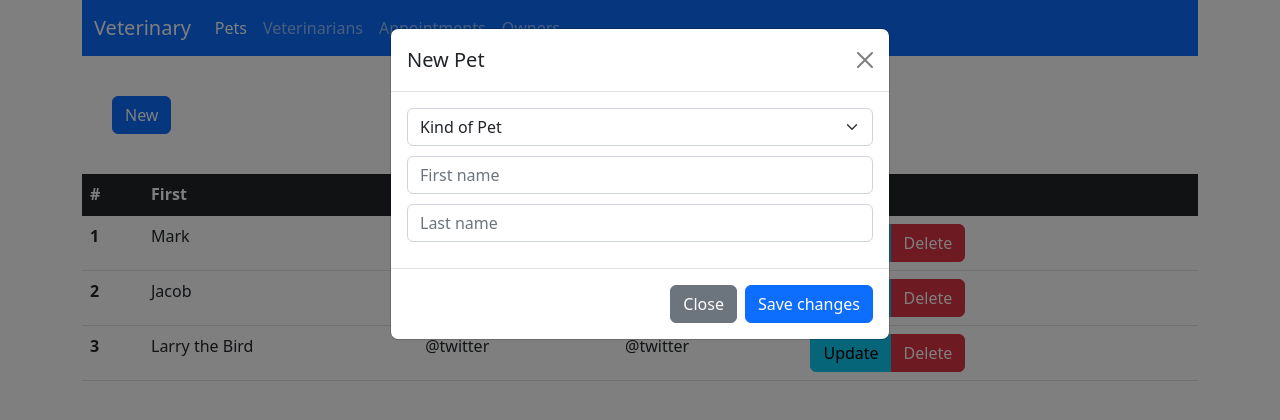
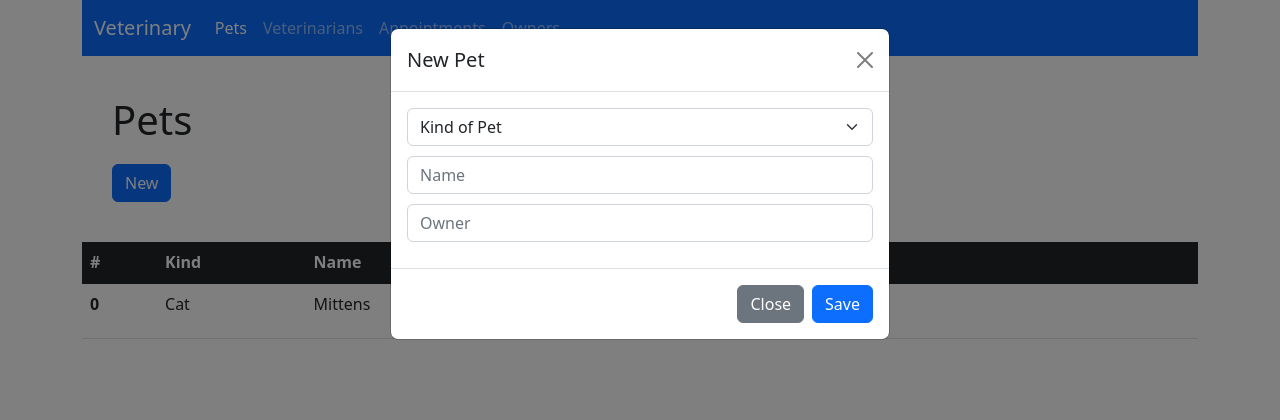
Before and after one commit to Alej087/VeterinaryApp, a plain HTML site: page index.html in a window 1280 px wide. Both pictures are taken after a click on the button "New". Drawn offline with nearby package versions, Linux system fonts and the light colour scheme.

Commit message:
create pets

```diff
--- a/css/styles.css
+++ b/css/styles.css
@@ -9,3 +9,7 @@
 .col {
     margin-bottom: 10px;
 }
+
+.actions-menu h1 {
+    margin-bottom: 20px;
+}
--- a/index.html
+++ b/index.html
@@ -55,6 +55,7 @@
                 </div>
             </nav>
             <div class="actions-menu">
+                <h1>Pets</h1>
                 <button
                     type="button"
                     class="btn btn-primary"
@@ -70,74 +71,13 @@
                 <thead class="table-dark">
                     <tr>
                         <th scope="col">#</th>
-                        <th scope="col">First</th>
-                        <th scope="col">Last</th>
-                        <th scope="col">Handle</th>
+                        <th scope="col">Kind</th>
+                        <th scope="col">Name</th>
+                        <th scope="col">Owner</th>
                         <th scope="col"></th>
                     </tr>
                 </thead>
-                <tbody class="table-group-divider">
-                    <tr>
-                        <th scope="row">1</th>
-                        <td>Mark</td>
-                        <td>Otto</td>
-                        <td>@mdo</td>
-                        <td>
-                            <div
-                                class="btn-group"
-                                role="group"
-                                aria-label="Basic example"
-                            >
-                                <button type="button" class="btn btn-info">
-                                    Update
-                                </button>
-                                <button type="button" class="btn btn-danger">
-                                    Delete
-                                </button>
-                            </div>
-                        </td>
-                    </tr>
-                    <tr>
-                        <th scope="row">2</th>
-                        <td>Jacob</td>
-                        <td>Thornton</td>
-                        <td>@fat</td>
-                        <td>
-                            <div
-                                class="btn-group"
-                                role="group"
-                                aria-label="Basic example"
-                            >
-                                <button type="button" class="btn btn-info">
-                                    Update
-                                </button>
-                                <button type="button" class="btn btn-danger">
-                                    Delete
-                                </button>
-                            </div>
-                        </td>
-                    </tr>
-                    <tr>
-                        <th scope="row">3</th>
-                        <td>Larry the Bird</td>
-                        <td>@twitter</td>
-                        <td>@twitter</td>
-                        <td>
-                            <div
-                                class="btn-group"
-                                role="group"
-                                aria-label="Basic example"
-                            >
-                                <button type="button" class="btn btn-info">
-                                    Update
-                                </button>
-                                <button type="button" class="btn btn-danger">
-                                    Delete
-                                </button>
-                            </div>
-                        </td>
-                    </tr>
-                </tbody>
+                <tbody id="listPets" class="table-group-divider"></tbody>
             </table>
         </div>
         <div
@@ -161,30 +101,34 @@
                         ></button>
                     </div>
                     <div class="modal-body">
-                        <form>
+                        <form id="form">
+                            <input type="hidden" id="indice" />
                             <div class="form-row">
                                 <div class="col">
-                                    <select class="form-select">
+                                    <select id="kind" class="form-select">
                                         <option selected>Kind of Pet</option>
-                                        <option value="1">One</option>
-                                        <option value="2">Two</option>
-                                        <option value="3">Three</option>
+                                        <option>Cat</option>
+                                        <option>Dog</option>
+                                        <option>Bird</option>
+                                        <option>Other</option>
                                     </select>
                                 </div>
                             </div>
                             <div class="form-row">
                                 <div class="col">
                                     <input
+                                        id="name"
                                         type="text"
                                         class="form-control"
-                                        placeholder="First name"
+                                        placeholder="Name"
                                     />
                                 </div>
                                 <div class="col">
                                     <input
+                                        id="owner"
                                         type="text"
                                         class="form-control"
-                                        placeholder="Last name"
+                                        placeholder="Owner"
                                     />
                                 </div>
                             </div>
@@ -198,8 +142,13 @@
                         >
                             Close
                         </button>
-                        <button type="button" class="btn btn-primary">
-                            Save changes
+                        <button
+                            id="save"
+                            type="button"
+                            class="btn btn-primary"
+                            data-bs-dismiss="modal"
+                        >
+                            Save
                         </button>
                     </div>
                 </div>
@@ -210,5 +159,6 @@
             integrity="sha384-pprn3073KE6tl6bjs2QrFaJGz5/SUsLqktiwsUTF55Jfv3qYSDhgCecCxMW52nD2"
             crossorigin="anonymous"
         ></script>
+        <script src="./js/pets.js"></script>
     </body>
 </html>
--- /dev/null
+++ b/js/pets.js
@@ -0,0 +1,66 @@
+const listPets = document.getElementById("listPets");
+const kind = document.getElementById("kind");
+const name = document.getElementById("name");
+const owner = document.getElementById("owner");
+const form = document.getElementById("form");
+const btnSave = document.getElementById("save");
+const indice = document.getElementById("indice");
+
+let pets = [
+    {
+        kind: "Cat",
+        name: "Mittens",
+        owner: "Alejo",
+    },
+];
+
+function showPets() {
+    const htmlPets = pets
+        .map(
+            (pet, index) => `<tr>
+    <th scope="row">${index}</th>
+    <td>${pet.kind}</td>
+    <td>${pet.name}</td>
+    <td>${pet.owner}</td>
+    <td>
+        <div
+            class="btn-group"
+            role="group"
+            aria-label="Basic example"
+        >
+            <button type="button" class="btn btn-info update" data-indice=${index}>
+                Update
+            </button>
+            <button type="button" class="btn btn-danger">
+                Delete
+            </button>
+        </div>
+    </td>
+</tr>`
+        )
+        .join("");
+    listPets.innerHTML = htmlPets;
+    Array.from(document.getElementsByClassName("update")).forEach(
+        (btnUpdate) => (btnUpdate.onclick = update())
+    );
+}
+
+function submitData(e) {
+    e.preventDefault();
+    const data = {
+        kind: kind.value,
+        name: name.value,
+        owner: owner.value,
+    };
+    pets.push(data);
+    showPets();
+}
+
+function update(e) {
+    console.log("editar");
+}
+
+showPets();
+
+form.onsubmit = submitData;
+btnSave.onclick = submitData;
```
Also changed, not shown: views/appointments.html (+4 -2 lines), views/owners.html (+4 -2 lines), views/veterinarians.html (+4 -2 lines).
